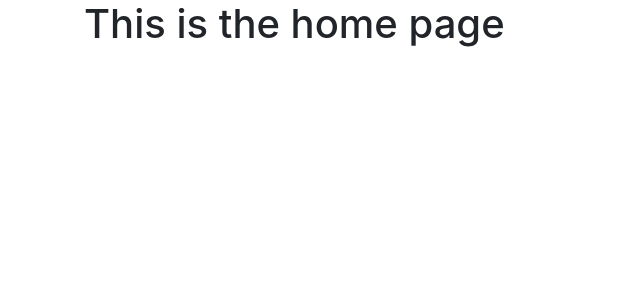
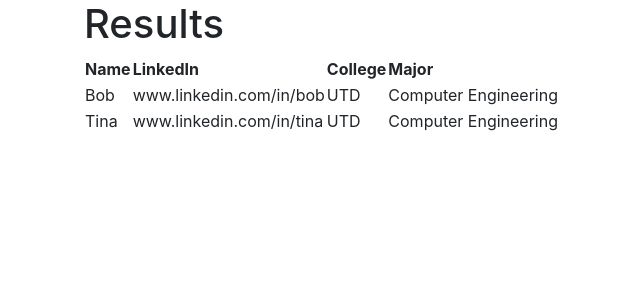
Before and after one commit to sea-shanties/CraftingConecxions, a Flask app: page / in a window 1280 px wide. Shown: the part 56-356 px from the top of the page, without its empty margins (1-641 px from the left). Run offline with Flask 3, Linux system fonts and the light colour scheme; the visitor is signed in with stand-in values (Sample User, id 1); some libraries are stand-ins or nearby versions.

Commit message:
Update home.html

```diff
--- a/website/templates/home.html
+++ b/website/templates/home.html
@@ -2,5 +2,32 @@
 {% block title %}Home{% endblock %}
 
 {% block content %}
-<h1>This is the home page</h1>
+<h1>Results</h1>
+
+<h3>
+         <a href = "{{ url_for('auth.show_all') }}"></a>
+      </h3>
+
+ <table>
+  <tr>
+    <th>Name</th>
+    <th>LinkedIn</th>
+    <th>College</th>
+    <th>Major</th>
+  </tr>
+  <tr>
+      <td>Bob</td>
+      <td>www.linkedin.com/in/bob</td>
+      <td> UTD</td>
+      <td>Computer Engineering</td>
+  </tr>
+   <tr>
+      <td>Tina</td>
+      <td>www.linkedin.com/in/tina</td>
+      <td> UTD</td>
+      <td>Computer Engineering</td>
+  </tr>
+</table>
+
+
 {% endblock %}
```
